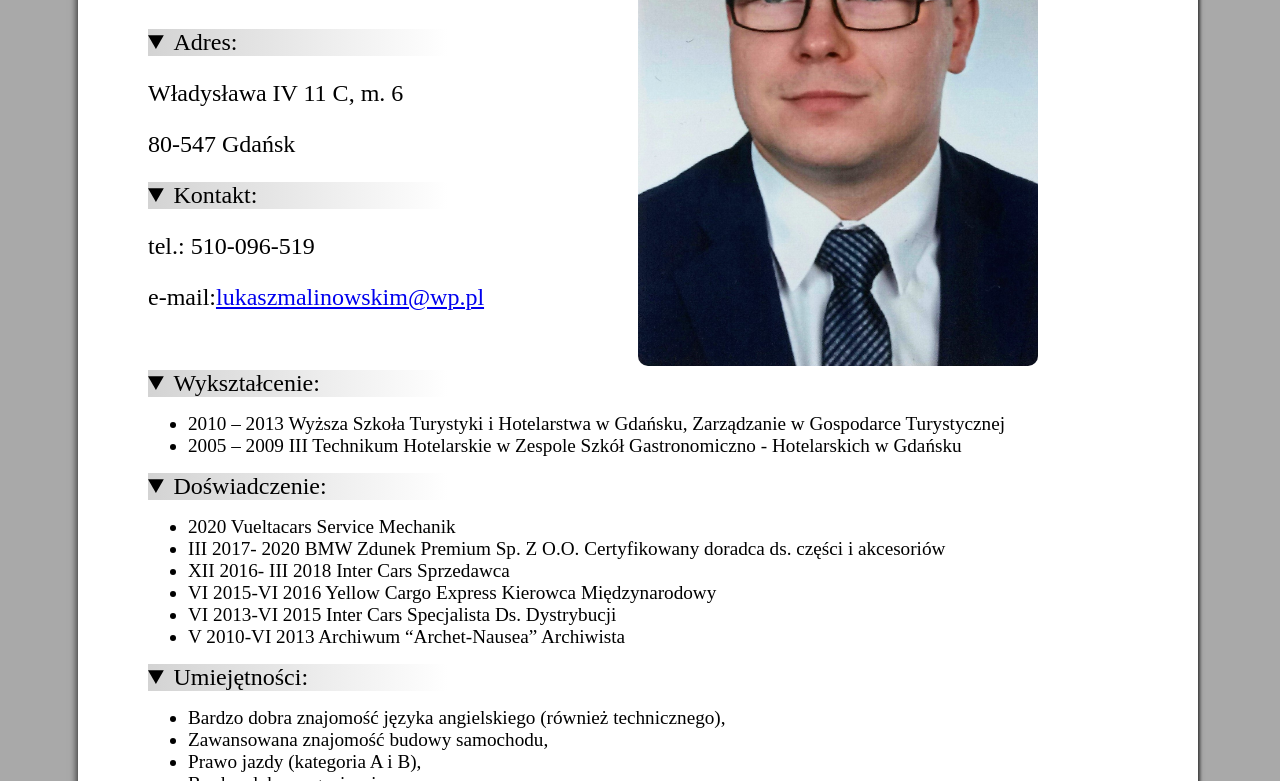
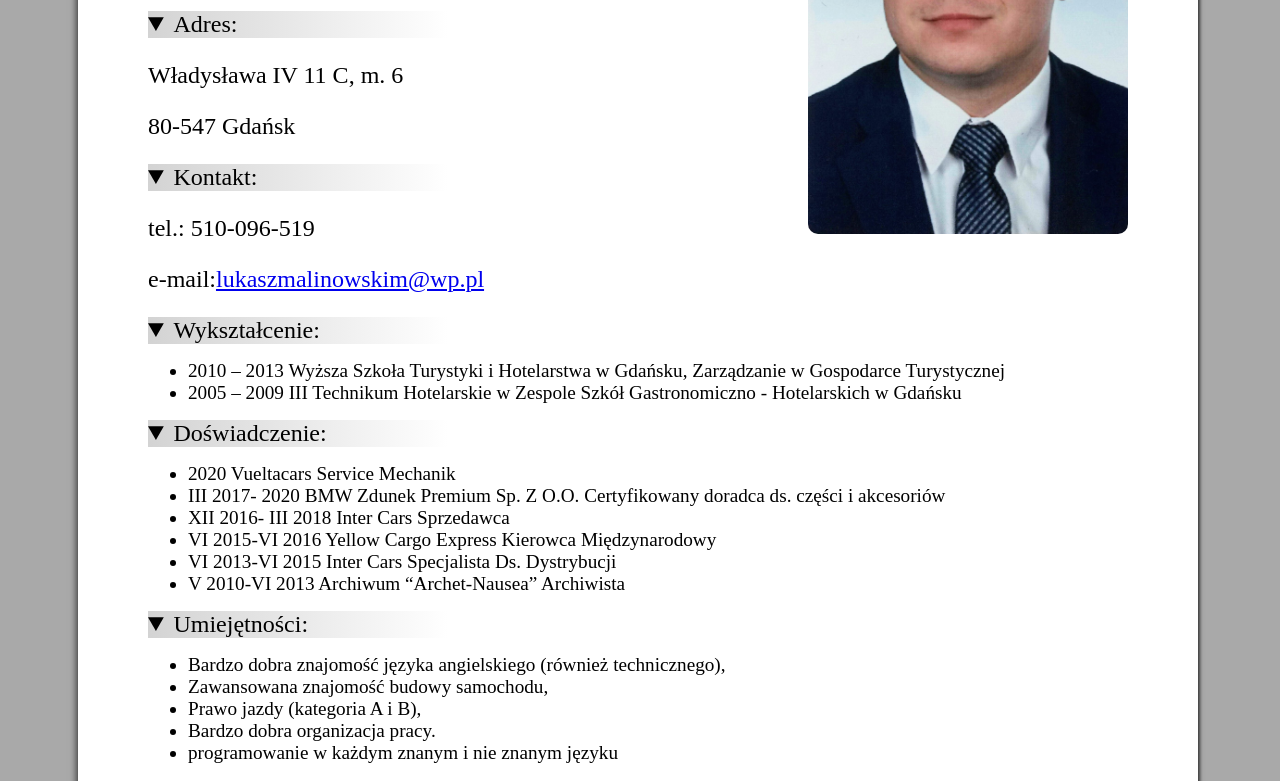
Before and after one commit to LukaszM1889/Test-website, a plain HTML site: page index.html in a window 1280 px wide. Shown: the part 371-1152 px from the top of the page. Drawn offline with Linux system fonts and the light colour scheme.

Commit message:
poprawione
poprawion

```diff
--- a/img.css
+++ b/img.css
@@ -1,5 +1,8 @@
 .mordka{
-  width: 400px;
+  width: 20rem;
   border-radius: 20px 20px 10px 10px;
 
 }
+.picture{
+  text-align: right;
+}
--- a/index.html
+++ b/index.html
@@ -8,7 +8,7 @@
     <link rel="stylesheet" href="img.css"/>
     <link rel="stylesheet" href="details.css"/>
 </head>
-<body class="color">7
+<body class="color">
 <div class="page">
     <div class="top-page">
         <div class="personal-details">
```
